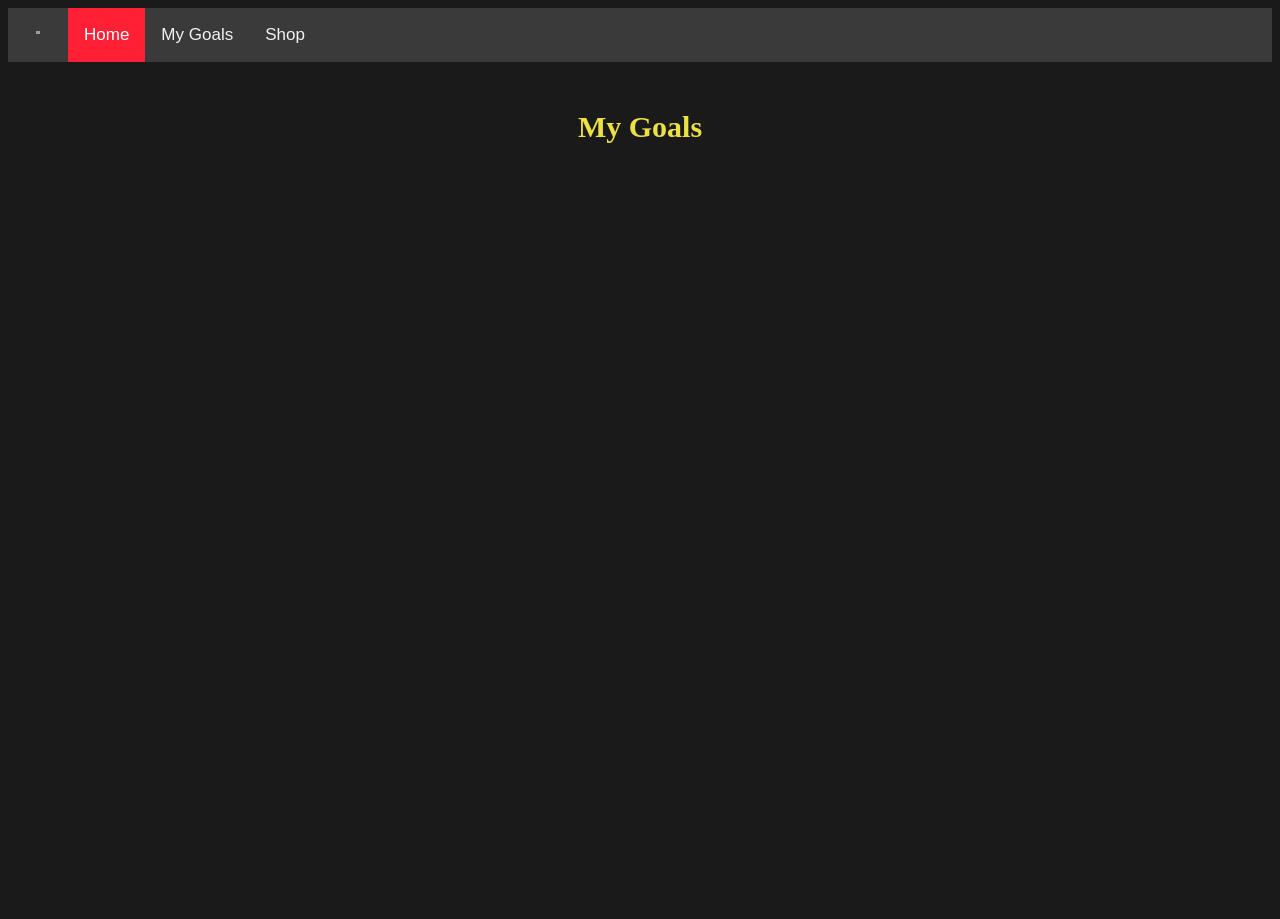
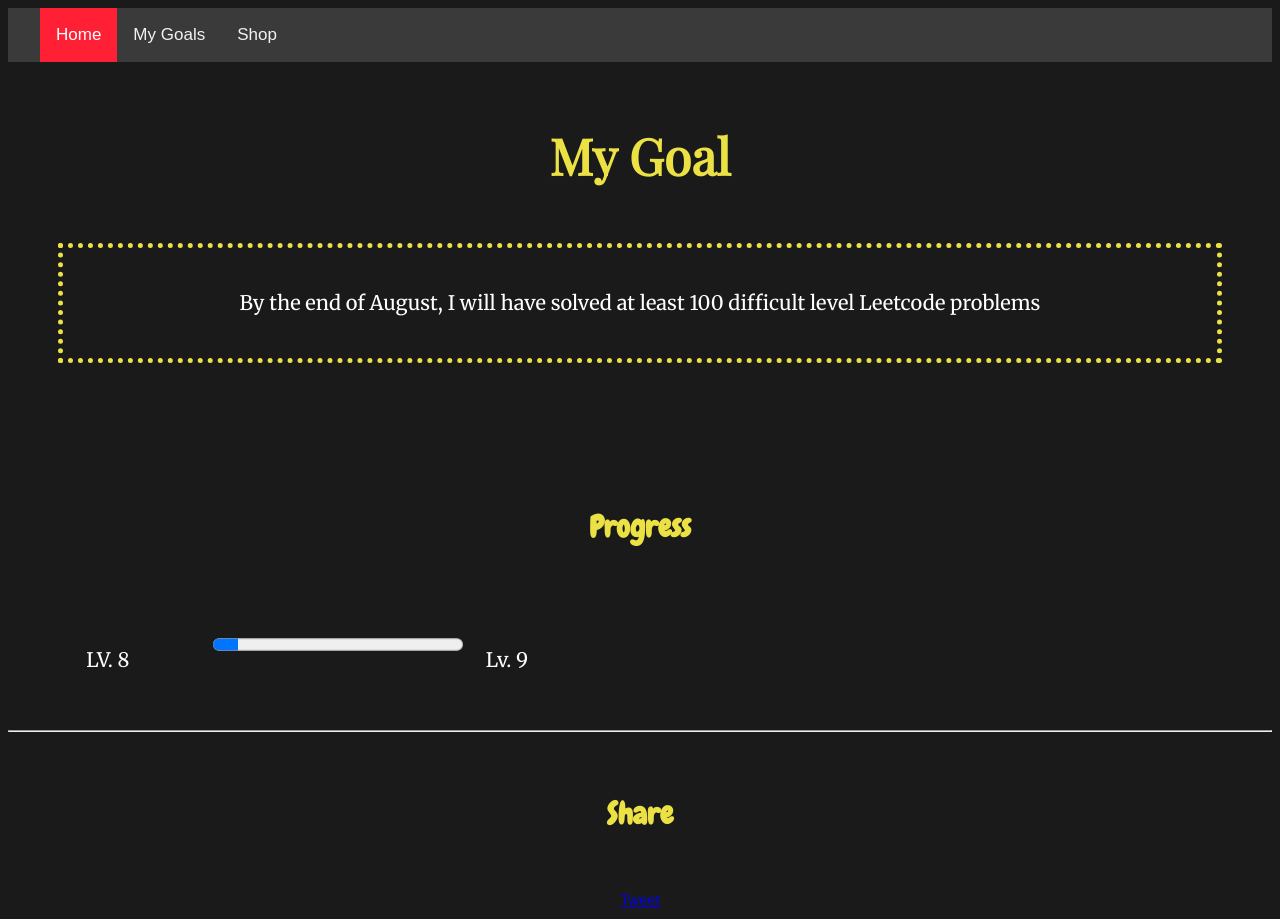
Before and after one commit to new-year-hackathon/Goal-Tracker, a plain HTML site: page public/home.html in a window 1280 px wide. Before the commit the page ends 800 px from the top, so only its background shows below. Drawn offline with nearby package versions, Linux system fonts and the light colour scheme; files that its build step writes are made by us from their sources; grey boxes are pictures that could not be loaded.

Commit message:
merged home (css needs fixing)

```diff
--- a/public/home.html
+++ b/public/home.html
@@ -1,8 +1,8 @@
 <!DOCTYPE html>
 <html lang="en">
   <head>
-    <meta charset="UTF-8">
-    <meta name="viewport" content="width=device-width, initial-scale=1.0">
+    <meta charset="UTF-8" />
+    <meta name="viewport" content="width=device-width, initial-scale=1.0" />
     <title>Home</title>
     <!-- add shortcut icon -->
     <link
@@ -15,6 +15,20 @@
     <link
       href="https://fonts.googleapis.com/css?family=Cookie"
       rel="stylesheet"
+    />
+    <link
+      href="https://fonts.googleapis.com/css?family=Chewy"
+      rel="stylesheet"
+    />
+    <link
+      rel="stylesheet"
+      type="text/css"
+      href="//fonts.googleapis.com/css?family=Merriweather"
+    />
+    <link
+      rel="stylesheet"
+      type="text/css"
+      href="//fonts.googleapis.com/css?family=Playfair+Display"
     />
     <!-- link for icons -->
     <script src="https://code.iconify.design/1/1.0.7/iconify.min.js"></script>
@@ -29,27 +43,6 @@
               background-color: #1A1A1A;
               color: #FFFFFF;
               text-align: center;
-      }
-
-      .container {
-        text-align: center;
-        background-color: #333333;
-        color: #FFFFFF;
-        padding: 10px;
-        border-radius: 24px;
-      }
-
-      img {
-        height: 10%;
-        width: auto;
-      }
-
-      .logo-image {
-        width: 28px;
-        height: 26px;
-        border-radius: 50%;
-        overflow: hidden;
-        margin-top: -6px;
             }
 
             .topnav {
@@ -77,20 +70,85 @@
             }
 
 
+      h1 {
+        color: #EBE145;
+        font-family: Playfair Display;
+        font-size: 50px;
+      }
+
+      .fb-foot,
+      .fb-share-button {
+        color: #EBE145;
+        font-family: Chewy;
+        font-size: 25px;
+        width: 50%;
+        padding: 6px 10px;
+        margin: 10px 0;
+      }
+
+      h2 {
+        color: #EBE145;
+        font-family: Chewy;
+        font-size: 30px;
+      }
+
+      progress#progressBar:hover:before {
+          display: inline;
+          content: attr(value);
+          font-family: Merriweather;
+          color: #FFFFFF;
+          font-size: 15px;
+      }
+
+      p {
+         font-family: Merriweather;
+         color: #FFFFFF;
+         font-size: 20px;
+      }
+
+      h3 {
+        color: #EBE145;
+        font-family: Chewy;
+        font-size: 30px;
+      }
+
+      h4 {
+        color: #EBE145;
+        font-family: Chewy;
+        font-size: 30px;
+        position: absolute;
+        top: 575px;
+        right: 150px;
+      }
+
+      img {
+       position: absolute;
+       top: 670px;
+       right: 150px;
+      }
+
+            .column {
+                   width: 15%;
+              padding: 5px;
+            }
+
+            .row::after {
+              content: "";
+              clear: both;
+              display: table;
+            }
+
+            .row {
+              display: flex;
+              ccolor: white;
+        font-family: Merriweather;
+              font-size: 25px;
     </style>
   </head>
   <body>
-    <div id="main">
     <header>
       <div class="topnav">
-      <a class="navbar-brand" href="/">
-        <div class="logo-image">
-          <img
-            src="https://cdn.glitch.com/effe7e6e-68f6-4343-a109-8c86ad8fcd8c%2FWhatsApp_Image_2021-01-01_at_21.26.48-removebg-preview.png?v=1609537323376"
-            class="img-fluid"
-          />
-        </div>
-      </a>
+        <a class="navbar-brand" href="/"> </a>
         <a class="active" href="/home.html">Home</a>
         <a href="goal.html">My Goals</a>
         <a href="shop.html">Shop</a>
@@ -99,13 +157,84 @@
       <div class="pyro">
         <div class="before"></div>
         <div class="after"></div>
-    <h1>
-      My Goals
-    </h1>
+        <h1><center>My Goal</center></h1>
+        <center>
+          <div
+            style="border: dotted 5px #EBE145; margin:50px; padding: 20px;"
+            id="mydiv"
+          >
+            <p>
+              By the end of August, I will have solved at least 100 difficult
+              level Leetcode problems
+            </p>
+          </div>
+        </center>
+
+        <br /><br /><br />
+        <center><h2>Progress</h2></center>
+
+        <br /><br />
+
+        <center>
+          <div class="row">
+            <div class="column">
+              <p>
+                LV. 8
+              </p>
+            </div>
+
+            <div class="column">
+              <progress id="progressBar" value="10" max="100"></progress>
+            </div>
+            <div class="column">
+              <p>Lv. 9</p>
+            </div>
+          </div>
+        </center>
+        <br />
+        <hr />
+        <div class="share">
+          <br />
+          <h3>Share</h3>
+          <!--FB shares integration -->
+          <div id="fb-root"></div>
+          <script>
+            (function(d, s, id) {
+              var js,
+                fjs = d.getElementsByTagName(s)[0];
+              if (d.getElementById(id)) return;
+              js = d.createElement(s);
+              js.id = id;
+              js.src =
+                "https://connect.facebook.net/en_US/sdk.js#xfbml=1&version=v3.0";
+              fjs.parentNode.insertBefore(js, fjs);
+            })(document, "script", "facebook-jssdk");
+          </script>
+          <!--FB physical button -->
+
+          <div
+            class="fb-share-button"
+            data-href="homepage.html"
+            data-layout="button_count"
+          ></div>
+
+          <!--Twitter link-->
+          <a
+            href="https://twitter.com/share?ref_src=twsrc%5Etfw"
+            class="twitter-share-button"
+            data-text="Want to get started on your New Year&#39;s resolution? Then, check this app out!"
+            data-show-count="false"
+            >Tweet</a
+          ><script
+            async
+            src="https://platform.twitter.com/widgets.js"
+            charset="utf-8"
+          ></script>
+          <!-- partial -->
+
           <br />
         </div>
+      </div>
     </header>
-
-    </div>
   </body>
 </html>
```
Lines whose indentation alone changed are shown as unchanged.
